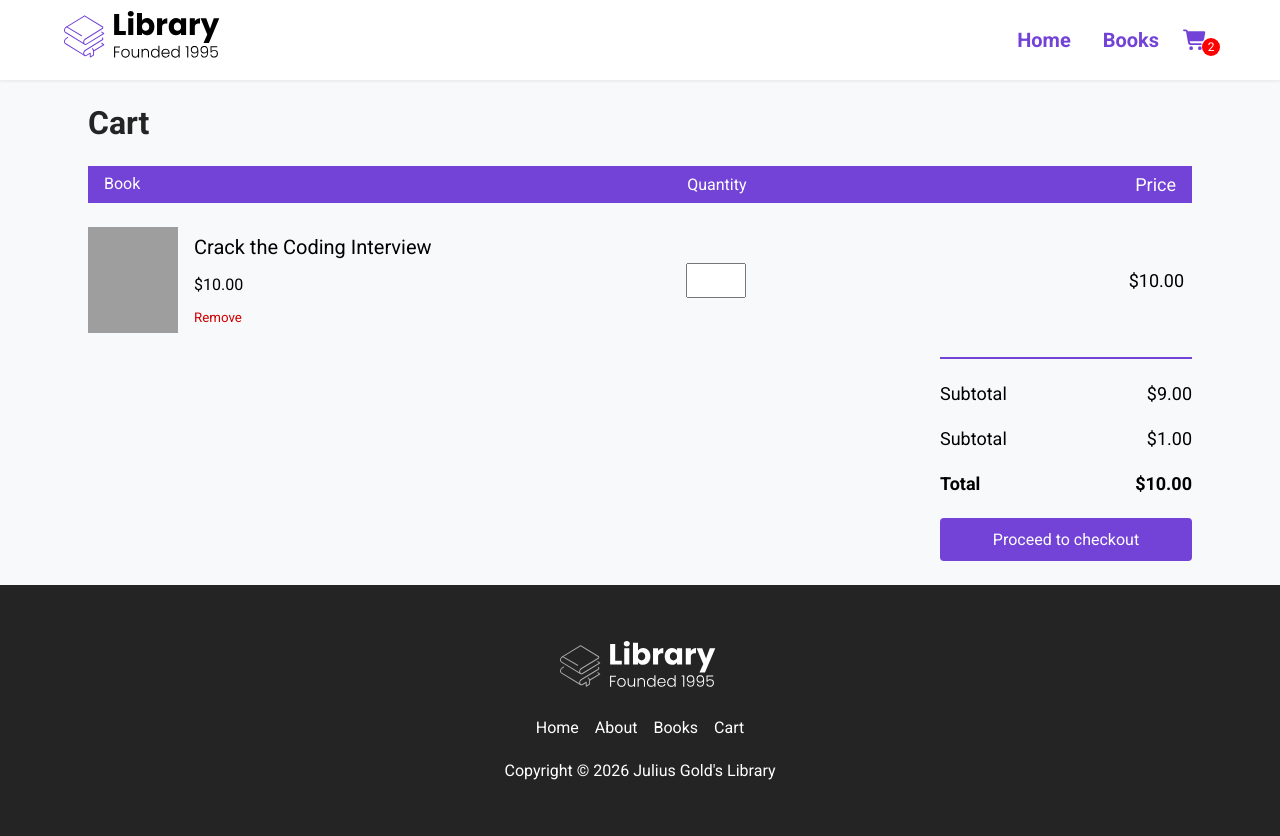
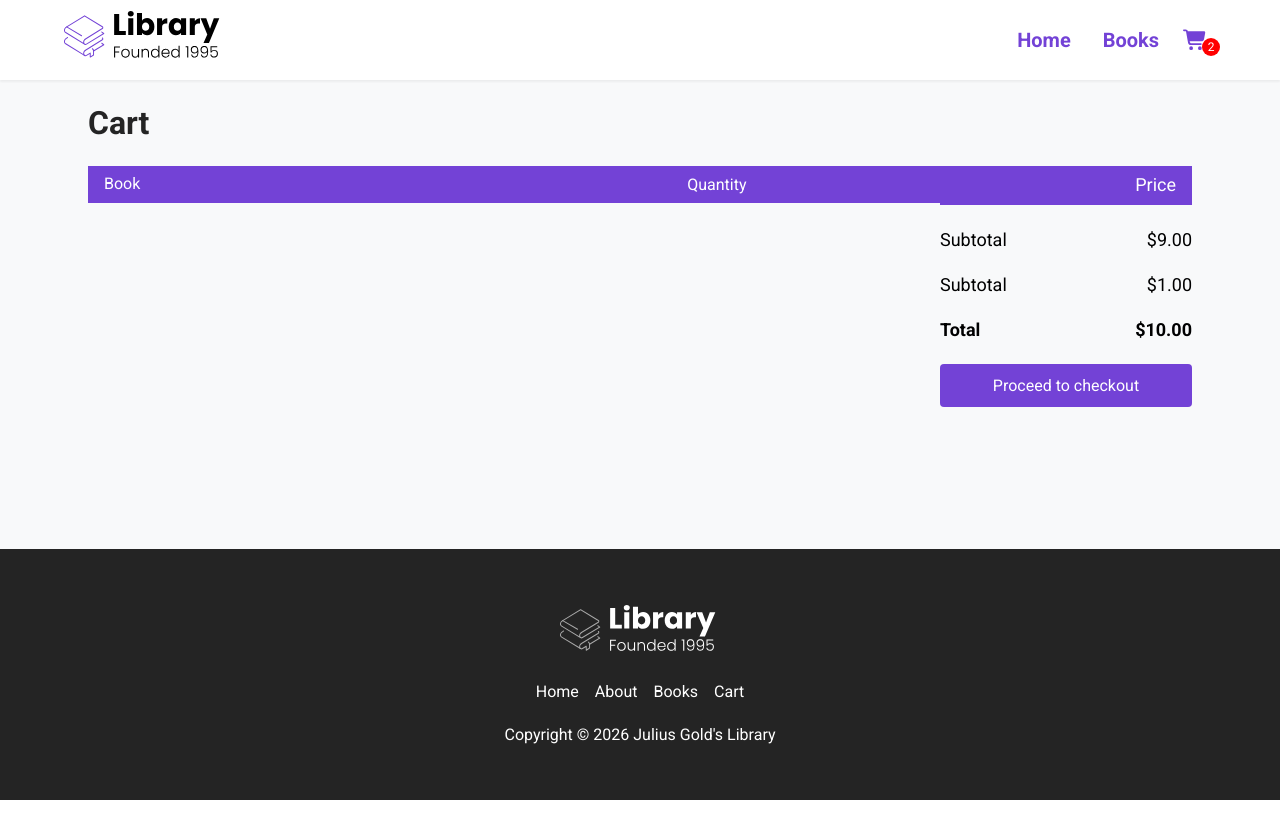
Before and after one commit to jkarnwie2000/react-good-ecommerce-tutorial, a React (Create React App) app: page /cart in a window 1280 px wide. Shown: the top 836 px of the page. After the commit the page ends 800 px from the top, so only its background shows below. Built offline with nearby package versions, Linux system fonts and the light colour scheme; grey boxes are pictures that could not be loaded.

Commit message:
test run

```diff
--- a/src/App.js
+++ b/src/App.js
@@ -25,8 +25,8 @@
     <Nav />
     <Route path="/" exact component={Home}/>
     <Route path="/books" exact render={() => <Books books={books} />} />
-    <Route path="/books/:id" render={() => <BookInfo books={books} addToCart={addToCart}/>} />
-    <Route path="/cart" render={() => <Cart books={books} />} />
+    <Route path="/books/:id" render={() => <BookInfo books={books} addToCart={addToCart} cart={cart}/>} />
+    <Route path="/cart" render={() => <Cart books={books} cart={cart} />} />
     <Footer />
     </div>
     </Router>
--- a/src/pages/BookInfo.jsx
+++ b/src/pages/BookInfo.jsx
@@ -60,11 +60,13 @@
         harum necessitatibus quaerat nulla beatae neque provident!
     </p>
 </div>
-{bookExistsOnCart() ? (<button className="btn">Checkout</button>)
+{bookExistsOnCart() ? (
+<a href={`/cart`} className="book__link">
+<button className="btn">Checkout</button>
+</a>
+)
 : (
-<button className="btn" onClick={() => addBookToCart(book)}>
-    Add to cart
-</button>
+<button className="btn" onClick={() => addBookToCart(book)}>Add to cart</button>
     )}
 </div>
 </div>
--- a/src/pages/Cart.jsx
+++ b/src/pages/Cart.jsx
@@ -2,7 +2,9 @@
 
 
 
-const Cart = () => {
+
+
+const Cart = ({ cart }) => {
     return (
 <div id="books__body">
     <main id="books__main">
@@ -18,6 +20,9 @@
                         <span className="cart__total">Price</span>
                     </div>
                     <div className="cart__body">
+                        {
+                            cart.map((book) => {
+                              return (
                                 <div className="cart__item">
                                 <div className="cart__book">
                                 <img
@@ -43,6 +48,10 @@
                                 $10.00
                             </div>
                         </div>
+                              )
+                            }
+                            )
+                        }
                     </div>
                 </div>
                 <div className="total">
@@ -62,8 +71,6 @@
                     onClick={() => alert(`Haven't got around to doing this :(`)}>
                         Proceed to checkout
                     </button>
-
-
                 </div>
             </div>
         </div>
```
Lines whose indentation alone changed are shown as unchanged.
